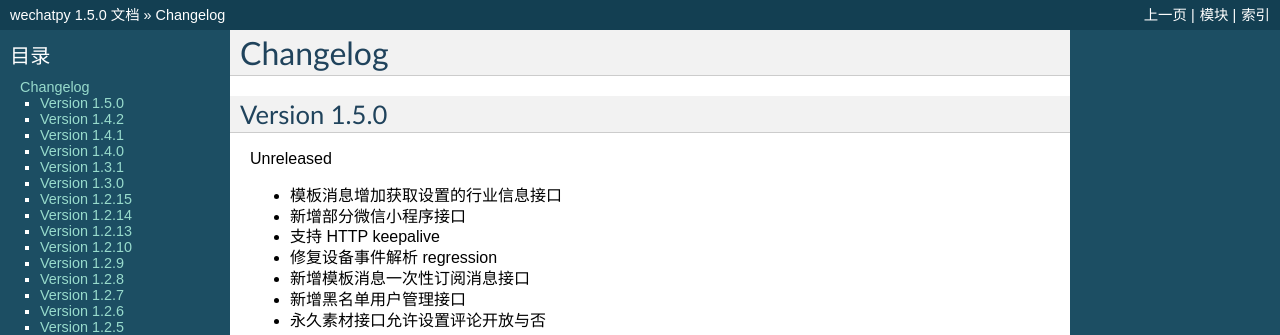
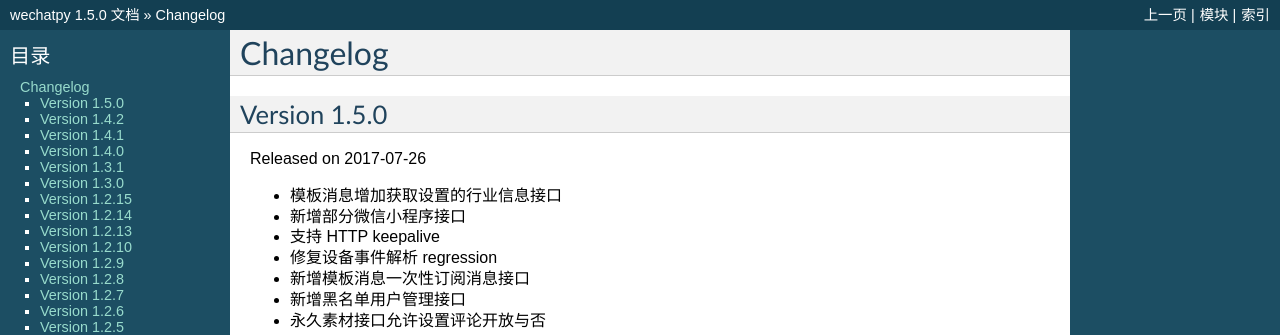
Before and after one commit to wechatpy/wechatpy, a Sphinx documentation site: the page built from docs/changelog.rst, in a window 1280 px wide and 900 px high. Shown: the top 335 px of the window. Built offline with Sphinx 7.4.7, drawn with Linux system fonts in a browser that asks for light colours.

Commit message:
v1.5.0 released on 2017-07-26

```diff
--- a/docs/changelog.rst
+++ b/docs/changelog.rst
@@ -4,7 +4,7 @@
 Version 1.5.0
 -------------------
 
-Unreleased
+Released on 2017-07-26
 
 + 模板消息增加获取设置的行业信息接口
 + 新增部分微信小程序接口
```
